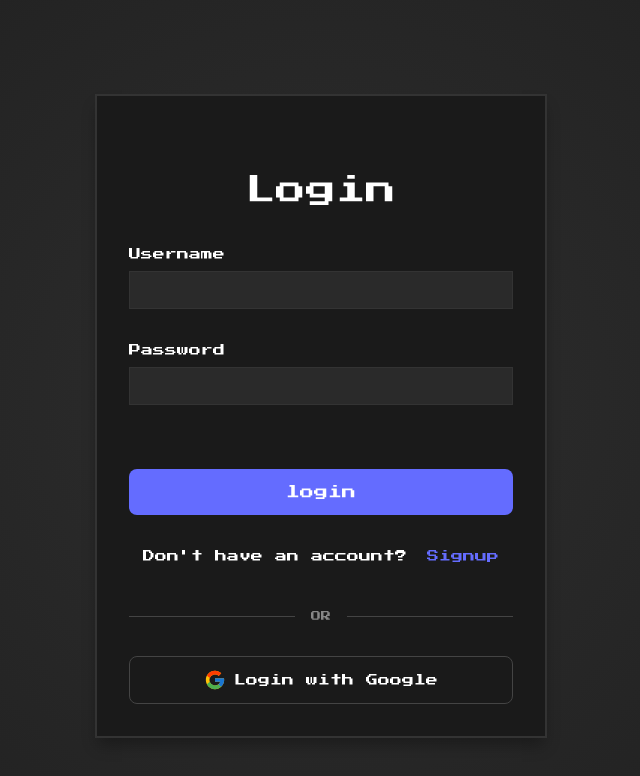
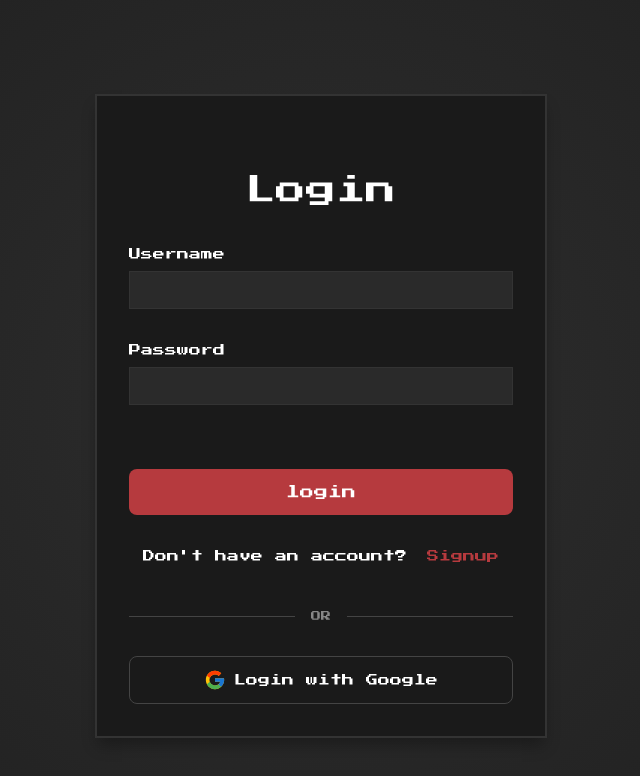
Before and after one commit to pmarkaide/42_transcendence, a React (Vite) app in the folder frontend/: page /login in a window 1280 px wide. Shown: the top 776 px of the page, without its empty margins (319-959 px from the left). Built offline with nearby package versions, Linux system fonts and the light colour scheme.

Commit message:
feat: update color scheme for input fields and buttons, and add new form styles

```diff
--- a/frontend/src/components/FormInput.tsx
+++ b/frontend/src/components/FormInput.tsx
@@ -33,7 +33,7 @@ const Input = styled.input`
   font-size: 12px;
 
   &:focus {
-    outline: 2px solid #646cff;
+    outline: 2px solid rgb(182, 58, 62);
   }
 `;
 
--- a/frontend/src/components/Layout.tsx
+++ b/frontend/src/components/Layout.tsx
@@ -17,6 +17,7 @@ const Drawer = styled.aside<{ $isOpen: boolean }>`
     $isOpen ? 'translateX(0)' : 'translateX(-100%)'};
   height: 100vh;
   position: fixed;
+  left: 0;
   z-index: 5;
   display: flex;
   flex-direction: column;
--- a/frontend/src/components/SubmitBtn.tsx
+++ b/frontend/src/components/SubmitBtn.tsx
@@ -8,7 +8,7 @@ interface SubmitBtnProps {
 const Button = styled.button`
   padding: 1rem;
   width: 100%;
-  background: #646cff;
+  background: rgb(182, 58, 62);
   color: #fff;
   font-family: 'Press Start 2P', cursive;
   font-size: 14px;
@@ -18,7 +18,7 @@ const Button = styled.button`
   transition: background-color 0.3s;
 
   &:hover {
-    background: #535bf2;
+    background: rgb(122, 42, 45);
   }
 
   &:disabled {
--- a/frontend/src/pages/Home.tsx
+++ b/frontend/src/pages/Home.tsx
@@ -54,7 +54,7 @@ const Title = styled.h1`
 
 const StartText = styled.h2`
   font-family: 'Press Start 2P', cursive;
-  color: #646cff;
+  color:rgb(160, 53, 56);
   text-align: center;
   margin-bottom: 3rem;
   font-size: 3rem;
@@ -79,7 +79,7 @@ const MenuItem = styled(Link)`
   position: relative;
 
   &:hover {
-    color: #646cff;
+    color: rgb(160, 53, 56);
   }
 
   &::before {
--- a/frontend/src/pages/Login.tsx
+++ b/frontend/src/pages/Login.tsx
@@ -47,13 +47,13 @@ const LinkContainer = styled.p`
 
 const StyledLink = styled(Link)`
   margin-left: 0.5rem;
-  color: #646cff;
+  color: rgb(182, 58, 62);
   text-decoration: none;
   text-transform: capitalize;
   transition: color 0.3s;
 
   &:hover {
-    color: #535bf2;
+    color: rgb(122, 42, 45);
     text-decoration: underline;
   }
 `;
@@ -95,6 +95,7 @@ const GoogleButton = styled.button`
 
   &:hover {
     background-color: #333;
+    border-color: rgb(160, 53, 56);
   }
 `;
 
--- a/frontend/src/pages/Signup.tsx
+++ b/frontend/src/pages/Signup.tsx
@@ -48,13 +48,13 @@ const LinkContainer = styled.p`
 
 const StyledLink = styled(Link)`
   margin-left: 0.5rem;
-  color: #646cff;
+  color: rgb(182, 58, 62);
   text-decoration: none;
   text-transform: capitalize;
   transition: color 0.3s;
 
   &:hover {
-    color: #535bf2;
+    color: rgb(122, 42, 45);
     text-decoration: underline;
   }
 `;
```
